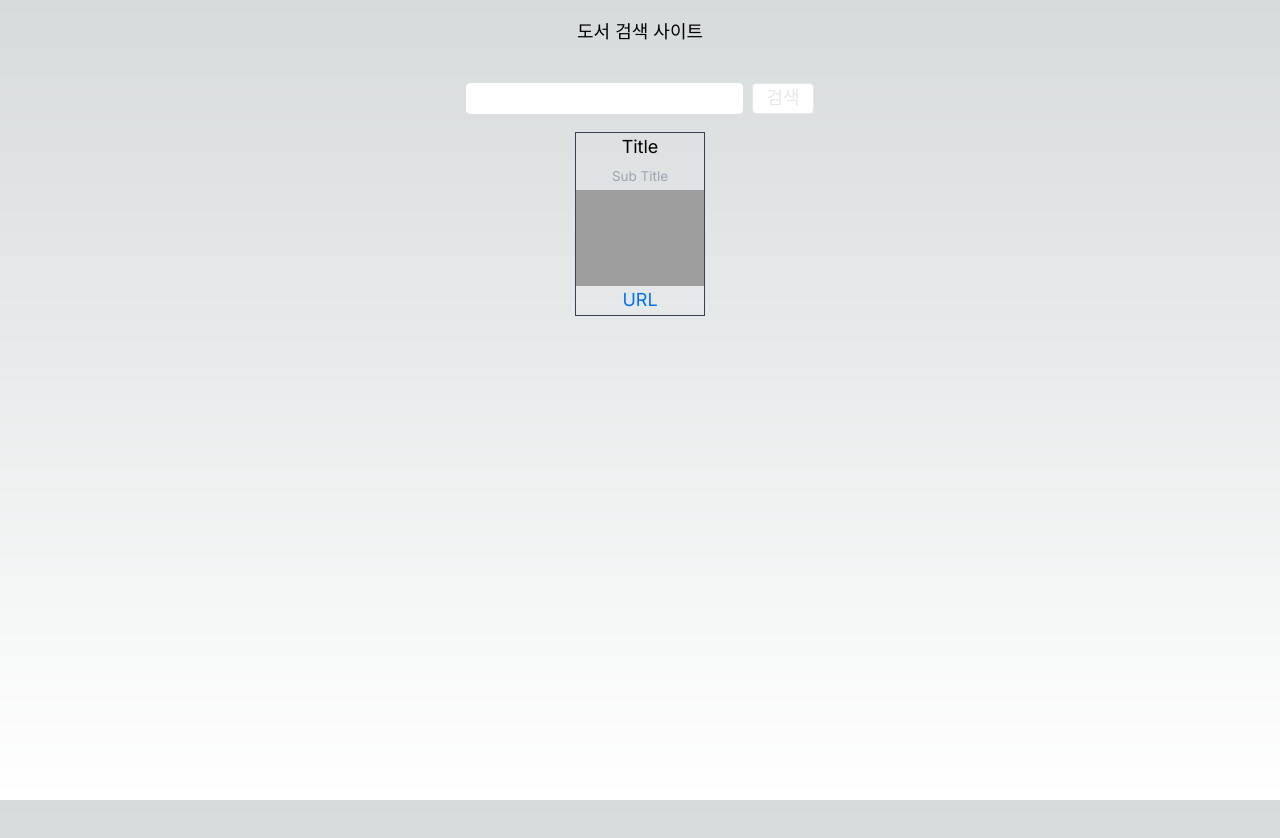
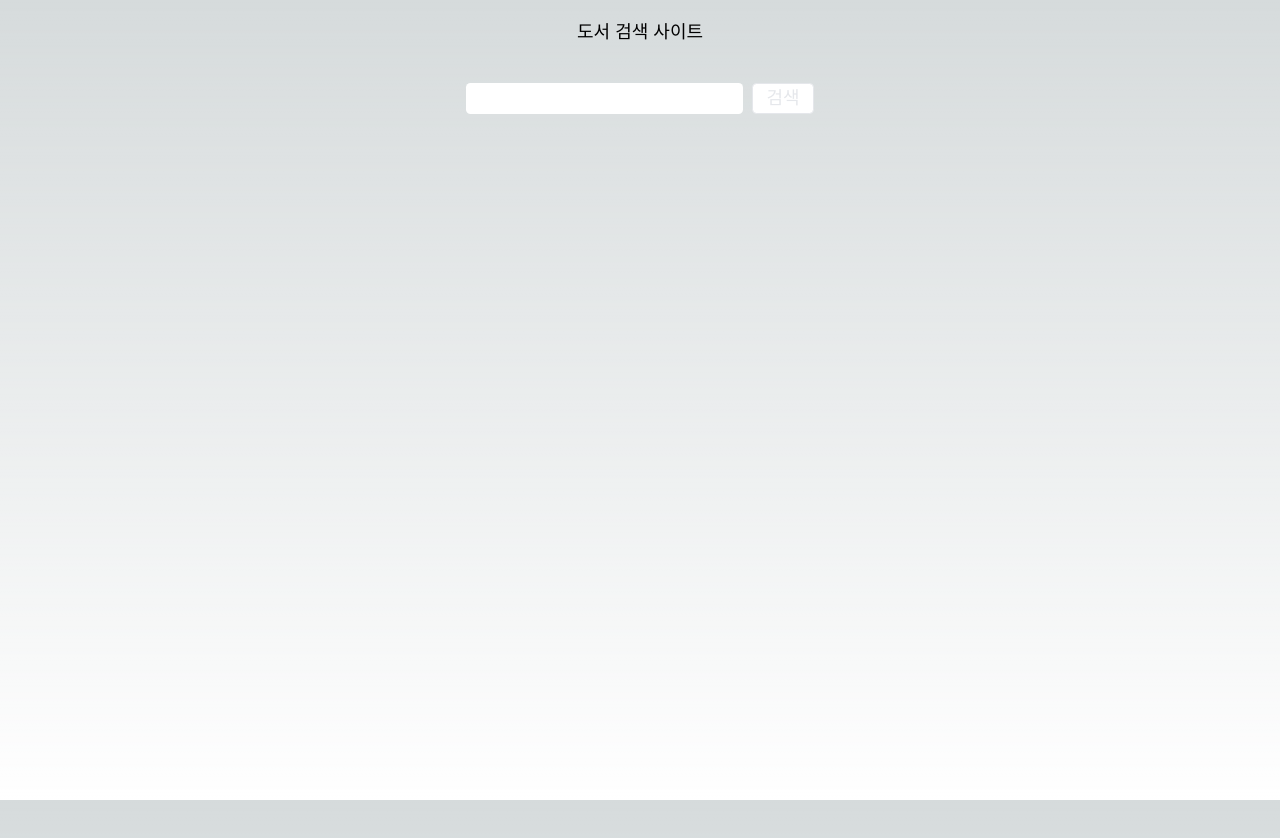
Before and after one commit to hangry-bird/Trevari_Homework, a Next.js app: page /list in a window 1280 px wide. Shown: the top 838 px of the page. Built offline with nearby package versions, Linux system fonts and the light colour scheme; grey boxes are pictures that could not be loaded.

Commit message:
Feat/book list page api#5 (#6)
* feat: book types.d 정의 #5

* feat: axios instance init #5

* feat: get bookList api 함수 정의 #5

* feat: get book list api 연동 #5
- bookList article 컴포넌트 분리
- 무한 스크롤 기능 구현 필요

```diff
--- /dev/null
+++ b/api/getBookList.ts
@@ -0,0 +1,5 @@
+import axios from "./instance";
+
+export async function getBookList(keyword: string, pageNumber: number) {
+  return await axios.get(`/search/${keyword}/${pageNumber}`).then(response => response);
+}
--- /dev/null
+++ b/api/instance.ts
@@ -0,0 +1,9 @@
+import axios from "axios";
+
+const BASE_URL = "https://api.itbook.store/1.0";
+
+
+const instance = axios.create({
+    baseURL: BASE_URL,
+});
+export default instance;
--- /dev/null
+++ b/app/list/BookList.tsx
@@ -0,0 +1,63 @@
+"use client";
+
+import Link from "next/link";
+import Image from "next/image";
+import { BookTypes } from "@/types.d";
+
+
+interface BookListProps {
+    bookList: BookTypes[];
+    onClick: () => void;
+}
+export default function BookList({
+    bookList = [],
+    onClick = () => { }
+}: BookListProps) {
+    return (
+        <section className="flex flex-wrap justify-center content-start gap-2 w-full h-full">
+            {
+                bookList?.map((book: BookTypes) => {
+                    console.log(book)
+                    const {
+                        image,
+                        isbn13,
+                        price,
+                        subtitle,
+                        title,
+                        url
+                    } = book;
+                    return (
+                        <article key={isbn13}>
+                            <div className="flex flex-col justify-between min-w-[200px] max-w-[200px] min-h-[360px] max-h-[360px] items-center border border-gray-700">
+                                <button
+                                    type="button"
+                                    onClick={() => onClick()}
+                                    className="h-screen flex flex-col justify-between"
+                                >
+                                    <div>
+                                        <h3>{title}</h3>
+                                        <span className="text-gray-400 text-xs">{subtitle}</span>
+                                    </div>
+                                    <Image
+                                        src={image}
+                                        className="mx-auto"
+                                        width={"128"}
+                                        height={"128"}
+                                        alt=""
+                                        unoptimized={true}
+                                    />
+                                </button>
+                                <Link
+                                    target="_blank"
+                                    href={url}
+                                >
+                                    URL
+                                </Link>
+                            </div>
+                        </article>
+                    )
+                })
+            }
+        </section>
+    );
+}
--- a/app/list/page.tsx
+++ b/app/list/page.tsx
@@ -1,16 +1,21 @@
 "use client"
 
 import React, { useState } from "react";
-import Image from "next/image";
-import Link from "next/link";
+import BookList from "./BookList";
+import { getBookList } from "@/api/getBookList";
+import { BookTypes } from "@/types.d";
 
 export default function ListPage() {
     const [word, setWord] = useState<string>("");
+    const [pageNumber, setPageNumber] = useState<number>(1);
+    const [bookList, setBookList] = useState<BookTypes[]>([]);
 
     const handleChangeWord = (e: React.ChangeEvent<HTMLInputElement>) => setWord(e.target.value);
 
-    const handleSearch = () => {
-        console.log("word: ", word)
+    const handleSearch = async () => {
+        const response = await getBookList(word, pageNumber);
+        const { data } = response;
+        setBookList(data.books)
     }
 
     const handleViewDetail = (isbn13?: string) => {
@@ -45,33 +50,11 @@ export default function ListPage() {
                 </button>
             </div>
 
-            <section className="flex flex-wrap justify-center content-start gap-2 w-full h-full">
-                <article>
-                    <div className="flex flex-col items-center border border-gray-700">
-                        <button
-                            type="button"
-                            onClick={() => handleViewDetail("123-123")}
-                        >
-                            <h3>{"Title"}</h3>
-                            <span className="text-gray-400 text-xs">Sub Title</span>
-                            <Image
-                                src={"https://itbook.store/img/books/9780321704214.png"}
-                                width={"128"}
-                                height={"128"}
-                                alt=""
-                                unoptimized={true}
-                            />
-                        </button>
-                        <Link
-                            target="_blank"
-                            href="https://itbook.store/books/9780321704214"
-                        >
-                            URL
-                        </Link>
-                    </div>
-                </article>
+            <BookList
+                bookList={bookList}
+                onClick={() => { }}
+            />
 
-            </section>
         </main>
     )
 }
```
Also changed, not shown: types.d.ts (added, +8 -0 lines).
